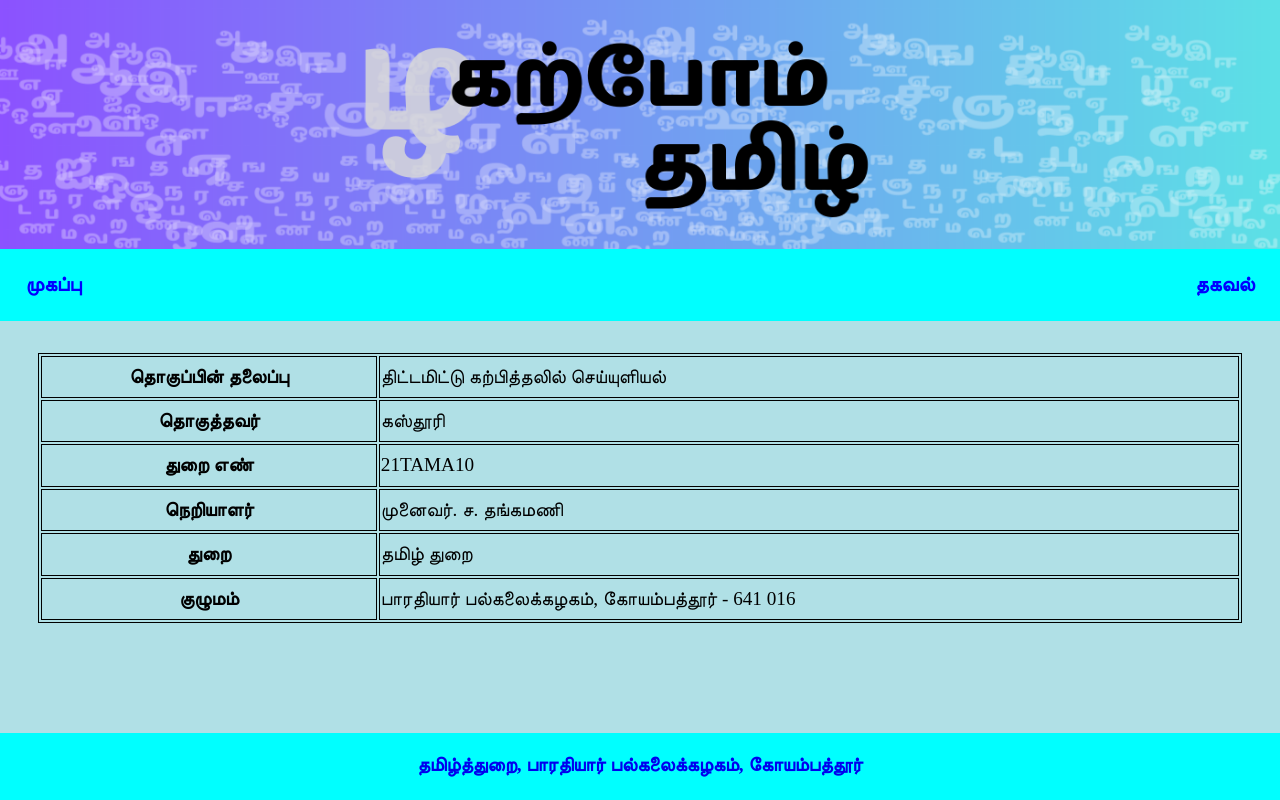
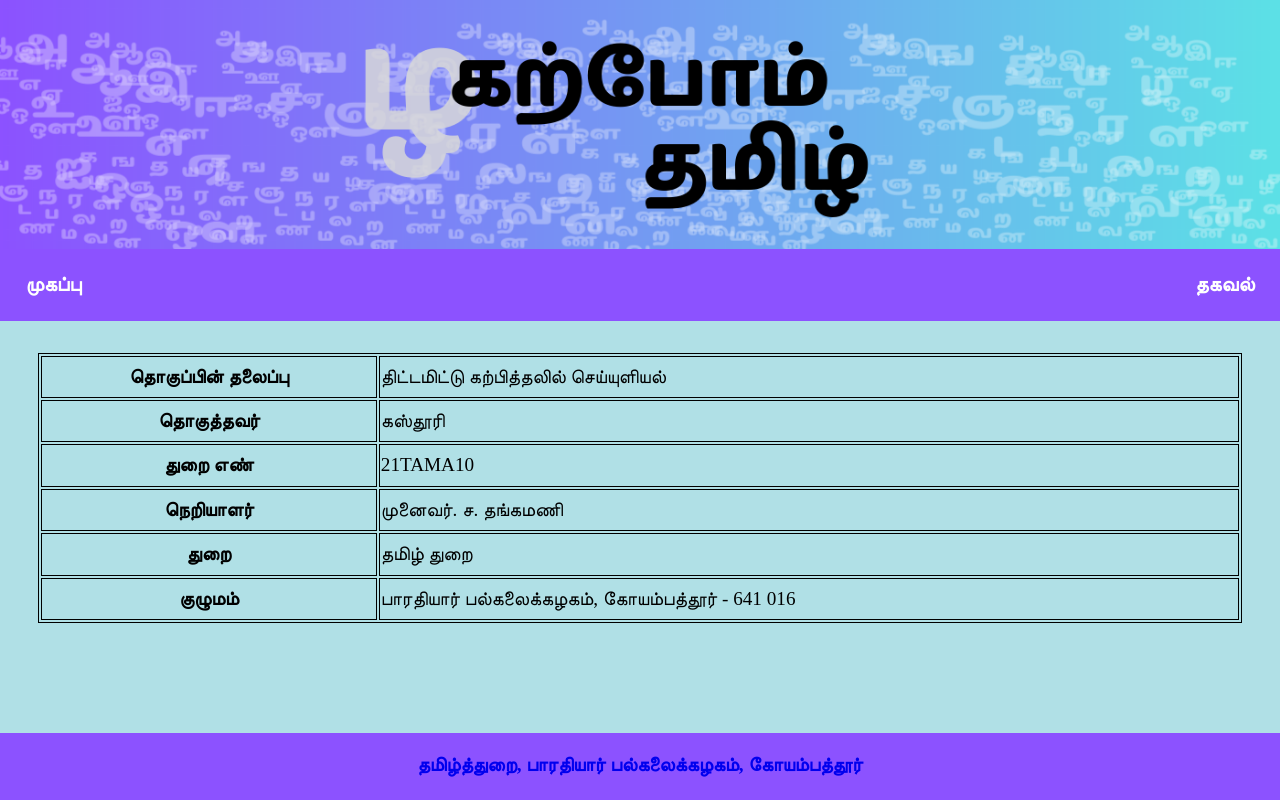
Before and after one commit to jose42098/KarpomTamil, a plain HTML site: page About.html in a window 1280 px wide. Drawn offline with Linux system fonts and the light colour scheme.

Commit message:
Update style.css

```diff
--- a/style.css
+++ b/style.css
@@ -27,7 +27,7 @@
 		.menu {
 			position: sticky;
 			top: -10px;
-			background-color: cyan;
+			background-color: #8c52ff;
 			padding: 1vw 0vw 1vw 0vw;
 			color: blue;
 			margin: -3vw 0vw 0vw 0vw;
@@ -37,7 +37,7 @@
 		.menu a {
 			float: left;
 			font-weight: bold;
-			color: blue;
+			color: white;
 			text-align: center;
 			padding: 0.2vw 2vw;
 			text-decoration: none;
@@ -52,8 +52,8 @@
 		footer {
 			width: 100%;
 			bottom: 0px;
-			background-color: cyan;
-			color: #fff;
+			background-color: #8c52ff;
+			color: antiquewhite;
 			padding-top: 1vw;
 			padding-bottom: 1.2vw;
 			text-align: center;
@@ -144,3 +144,8 @@
 		img{
 			width: 100%
 		}
+
+		.print img{
+			width: 2%;
+			height: 2%;
+		}
```
